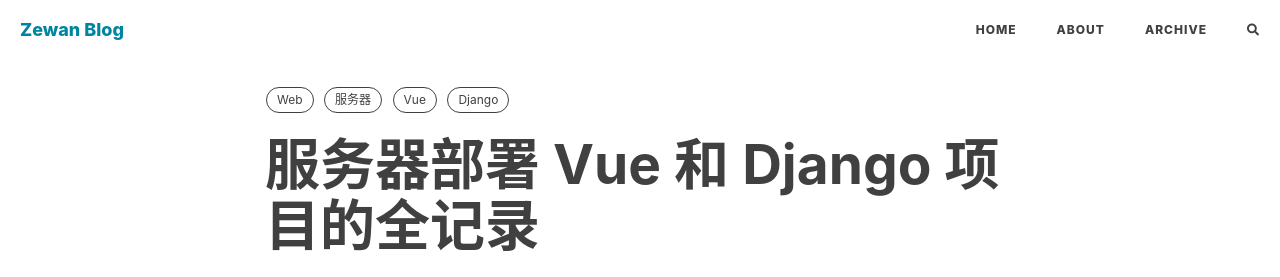
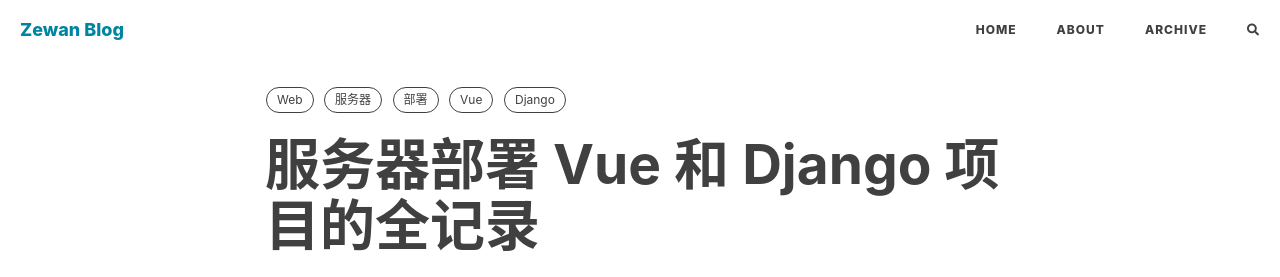
Before and after one commit to ZewanHuang/zewan-blog, a Jekyll site: the page built from _posts/web/2021-06-24-deploy-django-vue.md, in a window 1280 px wide and 900 px high. Shown: the top 277 px of the window. Built offline with Jekyll 4.4.1, drawn with Linux system fonts in a browser that asks for light colours; some web fonts are replaced; comment, search, counter and statistics services are not loaded.

Commit message:
refactor(tag): 新建部署标签

```diff
--- a/_posts/web/2021-06-24-deploy-django-vue.md
+++ b/_posts/web/2021-06-24-deploy-django-vue.md
@@ -10,6 +10,7 @@
 tags:
     - Web
     - 服务器
+    - 部署
     - Vue
     - Django
 ---
```
